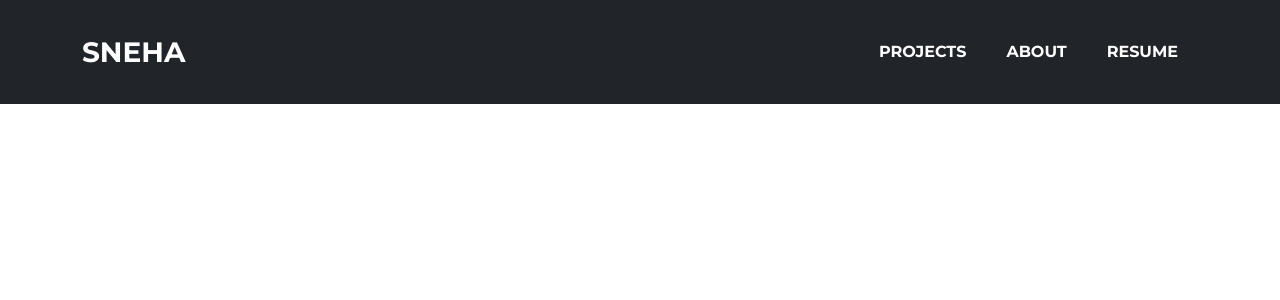
After one commit to coflin/csci5020, a Flask app: page /pnmap in a window 1280 px wide. The commit adds this page. Shown: the top 300 px of the page. Run offline with Flask 3, Linux system fonts and the light colour scheme; some libraries are stand-ins or nearby versions.

Commit message:
Added pnmap

```diff
--- a/isneha.net/mywebsite.py
+++ b/isneha.net/mywebsite.py
@@ -14,7 +14,7 @@ def resume():
 
 @app.route("/python-projects")
 def python_projects():
-    return render_template("python-projects.html",MainPageRoute="/",ResumeRoute="/resume",ProjectRoute="/#my-work",AboutRoute="/#about",LinkedinProjectRoute="/linkedin-job-scraper")
+    return render_template("python-projects.html",MainPageRoute="/",ResumeRoute="/resume",ProjectRoute="/#my-work",AboutRoute="/#about",LinkedinProjectRoute="/linkedin-job-scraper",PnmapProjectRoute="/pnmap")
 
 @app.route("/linux-projects")
 def linux_projects():
@@ -28,6 +28,10 @@ def networking_projects():
 def linkedin_job_scraper():
     return render_template("linkedin-job-scraper.html",MainPageRoute="/",ResumeRoute="/resume",ProjectRoute="/#my-work",AboutRoute="/#about")
 
+@app.route("/pnmap")
+def pnmap():
+    return render_template("pnmap.html",MainPageRoute="/",ResumeRoute="/resume",ProjectRoute="/#my-work",AboutRoute="/#about")
+
 if __name__ == "__main__":
     app.debug = True
     app.run("127.0.0.1",port=80)
--- /dev/null
+++ b/isneha.net/templates/pnmap.html
@@ -0,0 +1,52 @@
+<!DOCTYPE html>
+<html lang="en">
+    <head>
+        <meta charset="utf-8" />
+        <meta name="viewport" content="width=device-width, initial-scale=1, shrink-to-fit=no" />
+        <meta name="description" content="" />
+        <meta name="author" content="" />
+        <title>Sneha Irukuvajjula</title>
+        <!-- Favicon-->
+        <link rel="icon" type="image/x-icon" href="/static/assets/favicon.ico" />
+        <!-- Font Awesome icons (free version)-->
+        <script src="https://use.fontawesome.com/releases/v6.3.0/js/all.js" crossorigin="anonymous"></script>
+        <!-- Google fonts-->
+        <link href="https://fonts.googleapis.com/css?family=Montserrat:400,700" rel="stylesheet" type="text/css" />
+        <link href="https://fonts.googleapis.com/css?family=Lato:400,700,400italic,700italic" rel="stylesheet" type="text/css" />
+        <!-- Core theme CSS (includes Bootstrap)-->
+        <link href="/static/css/styles.css" rel="stylesheet" />
+    </head>
+    <body id="page-top">
+        <!-- Navigation-->
+        <nav class="navbar navbar-expand-lg bg-secondary text-uppercase fixed-top" id="mainNav">
+            <div class="container">
+                <a class="navbar-brand" href={{ MainPageRoute }}>Sneha</a>
+                <button class="navbar-toggler text-uppercase font-weight-bold bg-primary text-white rounded" type="button" data-bs-toggle="collapse" data-bs-target="#navbarResponsive" aria-controls="navbarResponsive" aria-expanded="false" aria-label="Toggle navigation">
+                    Menu
+                    <i class="fas fa-bars"></i>
+                </button>
+                <div class="collapse navbar-collapse" id="navbarResponsive">
+                    <ul class="navbar-nav ms-auto">
+                        <li class="nav-item mx-0 mx-lg-1"><a class="nav-link py-3 px-0 px-lg-3 rounded" href={{ ProjectRoute }}>Projects</a></li>
+                        <li class="nav-item mx-0 mx-lg-1"><a class="nav-link py-3 px-0 px-lg-3 rounded" href={{ AboutRoute }}>About</a></li>
+                        <li class="nav-item mx-0 mx-lg-1"><a class="nav-link py-3 px-0 px-lg-3 rounded" href= {{ ResumeRoute }}>Resume</a></li>
+                    </ul>
+                </div>
+            </div>
+        </nav>
+        <!-- Copyright Section-->
+        <div class="copyright py-4 text-center text-white">
+            <div class="container"><small>Copyright &copy; Sneha Irukuvajjula 2023</small></div>
+        </div>
+        <!-- Bootstrap core JS-->
+        <script src="https://cdn.jsdelivr.net/npm/bootstrap@5.2.3/dist/js/bootstrap.bundle.min.js"></script>
+        <!-- Core theme JS-->
+        <script src="/static/js/scripts.js"></script>
+        <!-- * * * * * * * * * * * * * * * * * * * * * * * * * * * * * * * * * * * * * * * *-->
+        <!-- * *                               SB Forms JS                               * *-->
+        <!-- * * Activate your form at https://startbootstrap.com/solution/contact-forms * *-->
+        <!-- * * * * * * * * * * * * * * * * * * * * * * * * * * * * * * * * * * * * * * * *-->
+        <script src="https://cdn.startbootstrap.com/sb-forms-latest.js"></script>
+
+    </body>
+</html>
--- a/isneha.net/templates/python-projects.html
+++ b/isneha.net/templates/python-projects.html
@@ -69,7 +69,7 @@
                         <div class="project-details">
                             <img src="/static/assets/scapy.png" alt="..." class="project-image" />
                             <div class="text-details">
-                                <h4><a class="nav-link-project" href="pnmap.html">Personal NMAP (PNMAP) tool using Scapy</a></h4>
+                                <h4><a class="nav-link-project" href={{ PnmapProjectRoute }}>Personal NMAP (PNMAP) tool using Scapy</a></h4>
                                 <p>Personal NMAP tool written in Python using Scapy. Takes IP address, port range and protocol as an
                                     input and scans all open ports.</p>
                             </div>
```
